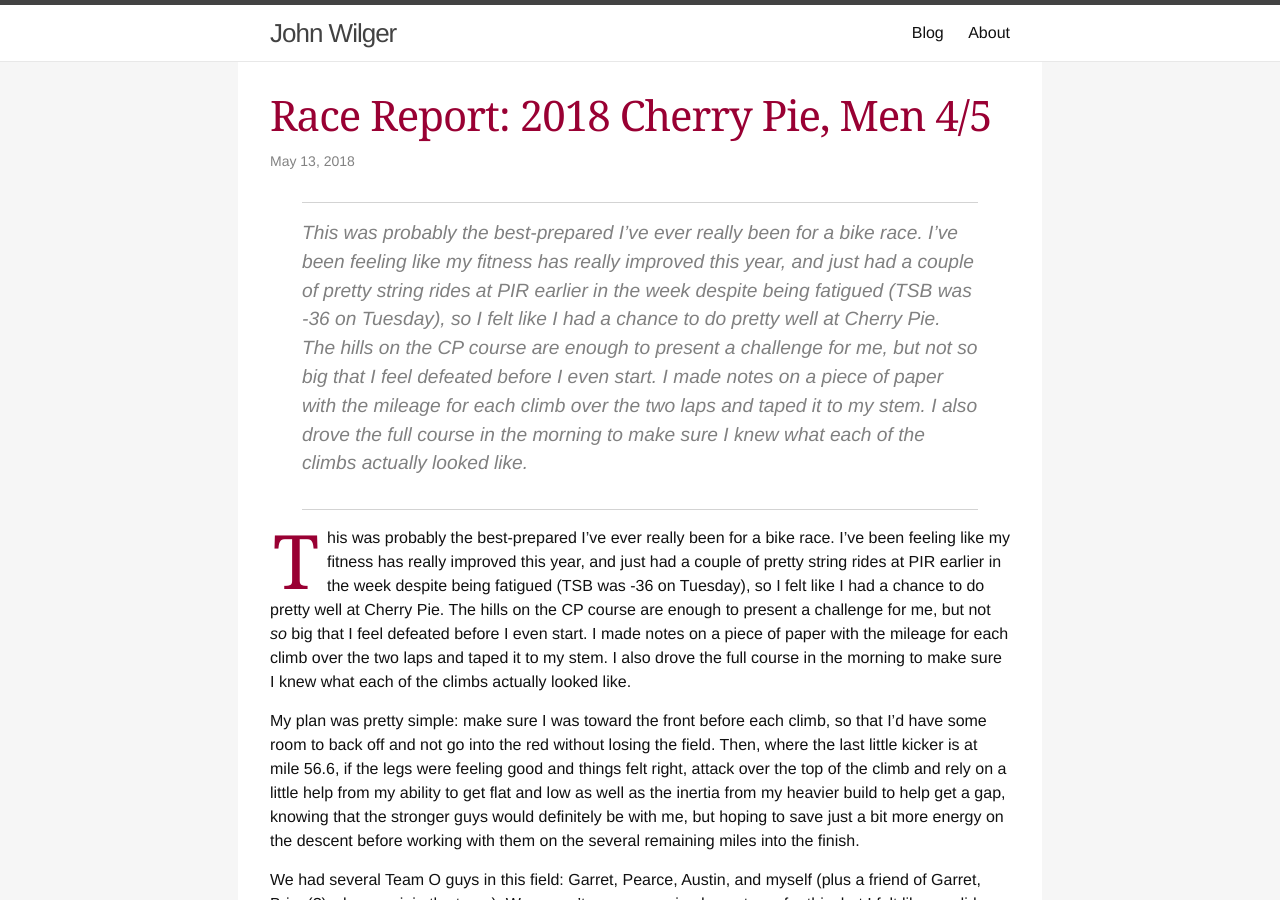
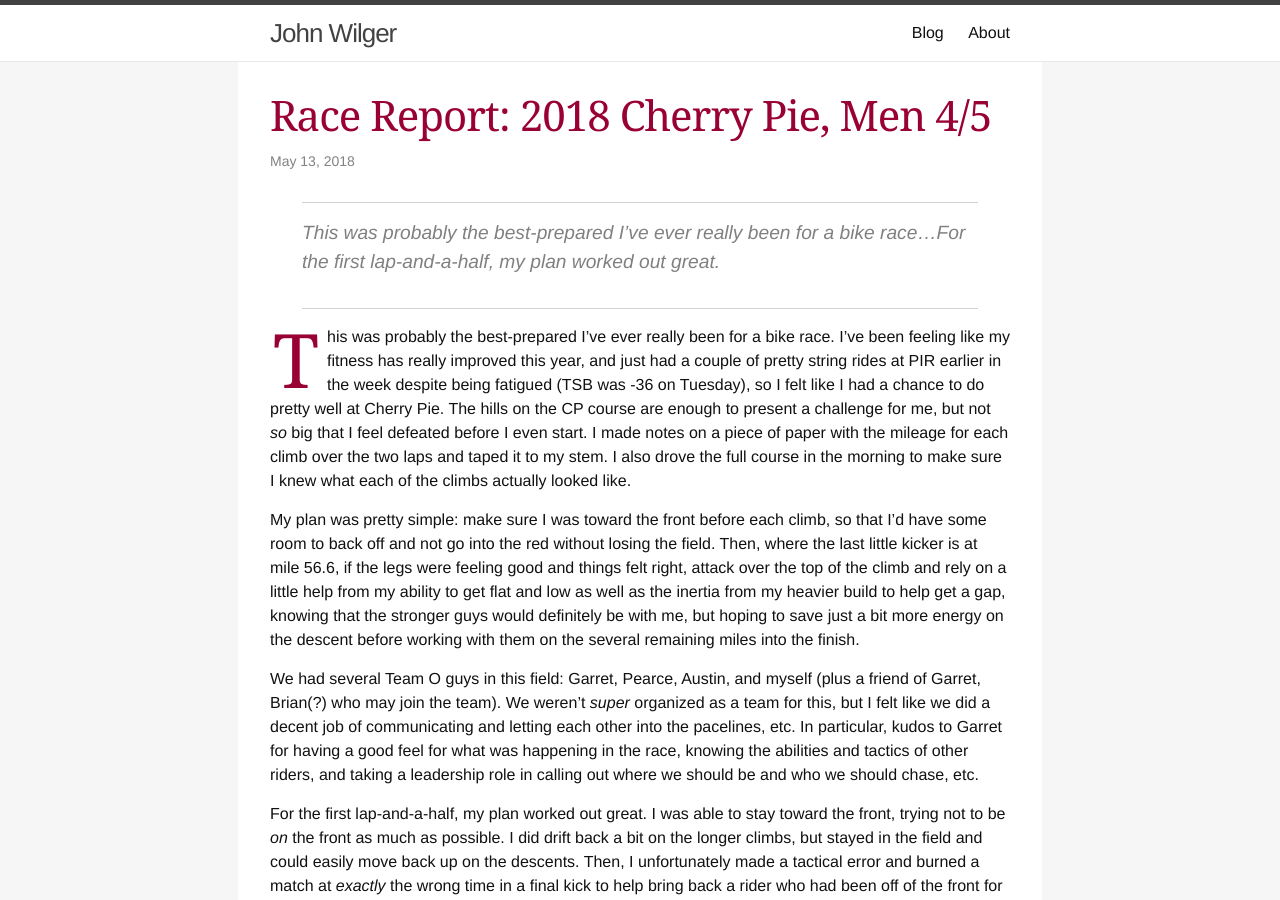
Before and after one commit to jwilger/jwilger.github.io, a Jekyll site: the page built from _posts/2018-05-13-race-report-cherry-pie-men-4-5.md, in a window 1280 px wide and 900 px high. Built offline with Jekyll 4.4.1, drawn with Linux system fonts in a browser that asks for light colours; comment, search, counter and statistics services are not loaded.

Commit message:
edit excerpt on last post

```diff
--- a/_posts/2018-05-13-race-report-cherry-pie-men-4-5.md
+++ b/_posts/2018-05-13-race-report-cherry-pie-men-4-5.md
@@ -1,6 +1,10 @@
 ---
 layout: post
 title: "Race Report: 2018 Cherry Pie, Men 4/5"
+excerpt: |
+  This was probably the best-prepared I've ever really been for a bike
+  race...For the first lap-and-a-half, my plan worked out great.
+
 ---
 
 This was probably the best-prepared I've ever really been for a bike race. I've
```
